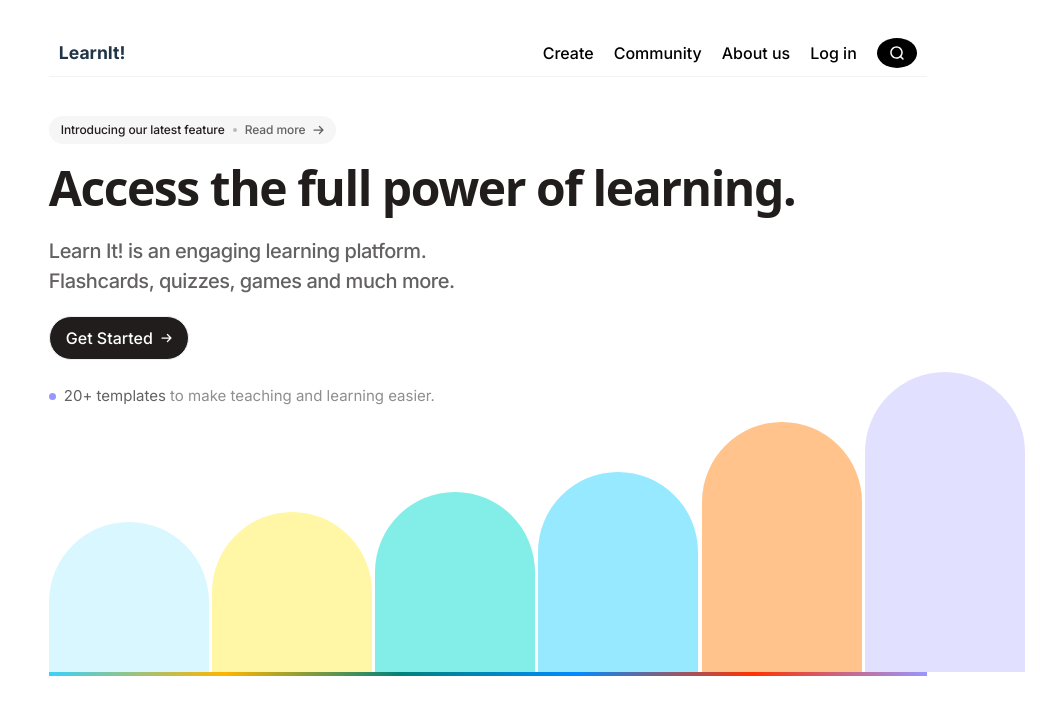
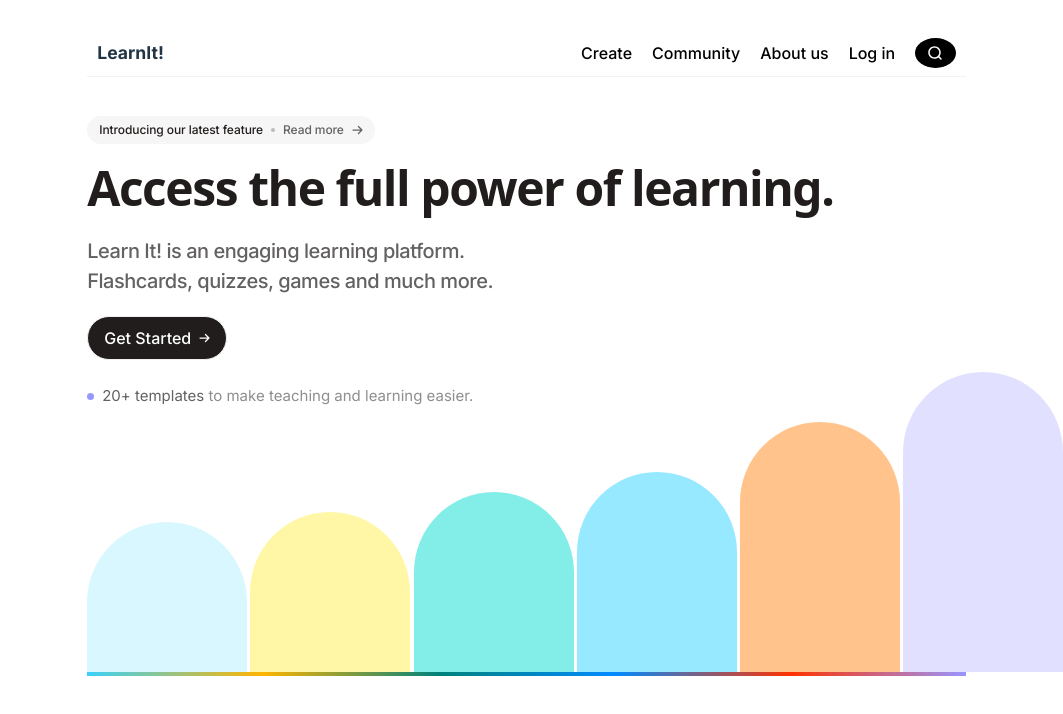
Before and after one commit to tanyagrr/first-project, a React (Vite) app: page / in a window 768 px wide. Shown: the top 714 px of the page, 1063 px wide, since content can reach past the window. Built offline with nearby package versions, Linux system fonts and the light colour scheme.

Commit message:
fix media query mobile

```diff
--- a/src/App.css
+++ b/src/App.css
@@ -258,7 +258,7 @@ a {
 @media only screen
 and (min-width: 480px)
 and (max-width: 768px)  {
-    header, .block1, .illustration, .bottomline {
+    body, header, .block1, .illustration, .bottomline {
       width: 90%;
       margin-left: auto;
       margin-right: auto;
```
